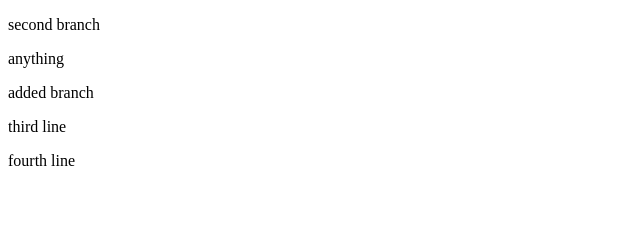
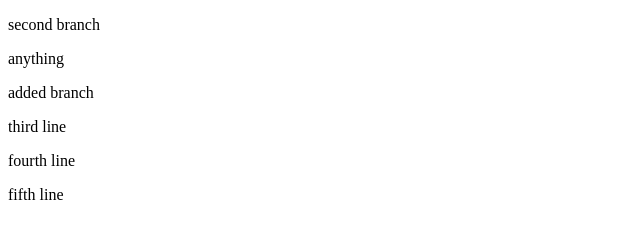
Before and after one commit to Dalfa1018/git_power_user, a plain HTML site: page index.html in a window 1280 px wide. Shown: the full height of the page, 0-640 px from the left. Drawn offline with Linux system fonts and the light colour scheme.

Commit message:
fifth line

```diff
--- a/index.html
+++ b/index.html
@@ -12,5 +12,6 @@
     <p>added branch</p>
     <p>third line</p>
     <p>fourth line</p>
+    <p>fifth line</p>
 </body>
 </html>
```
